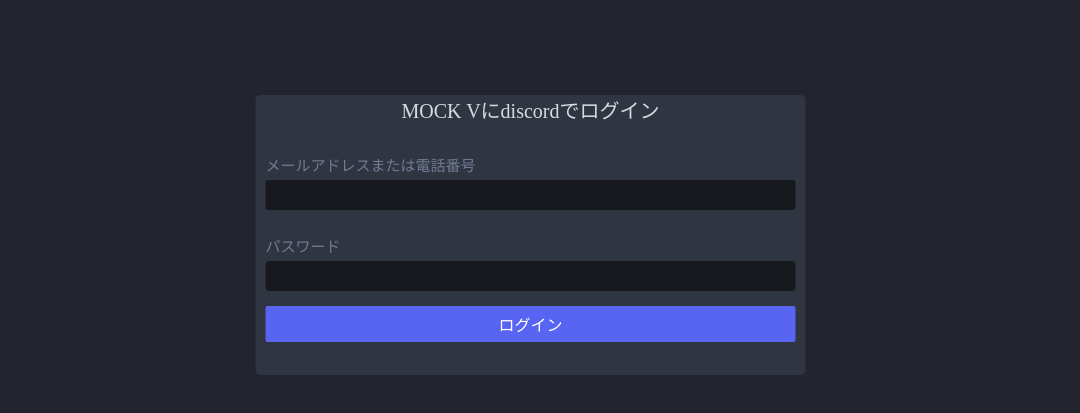
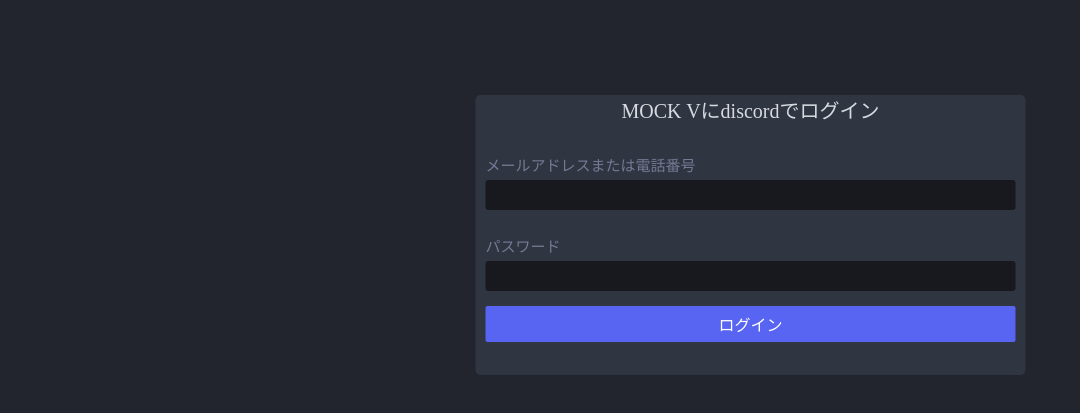
Before and after one commit to f3nnecf0xx/mock-verifly, a plain HTML site: page index.html in a window 1280 px wide. Shown: the part 91-504 px from the top of the page, without its empty margins (0-1080 px from the left). Drawn offline with Linux system fonts and the light colour scheme.

Commit message:
Update style.css

```diff
--- a/style.css
+++ b/style.css
@@ -4,11 +4,20 @@ html {
   width: 100%;
 }
 div {
+  transform: translate(85%, 0%);
+  width: 550px;
+ height:280px;
+  background-color: #303542;
+  border-radius: 5px 5px 5px 5px;
+}
+@media screen and (max-width: 768px) {
+div {
   transform: translate(45%, 0%);
   width: 550px;
  height:280px;
   background-color: #303542;
   border-radius: 5px 5px 5px 5px;
+}
 }
 input {
   transform:translate(10px);
```
